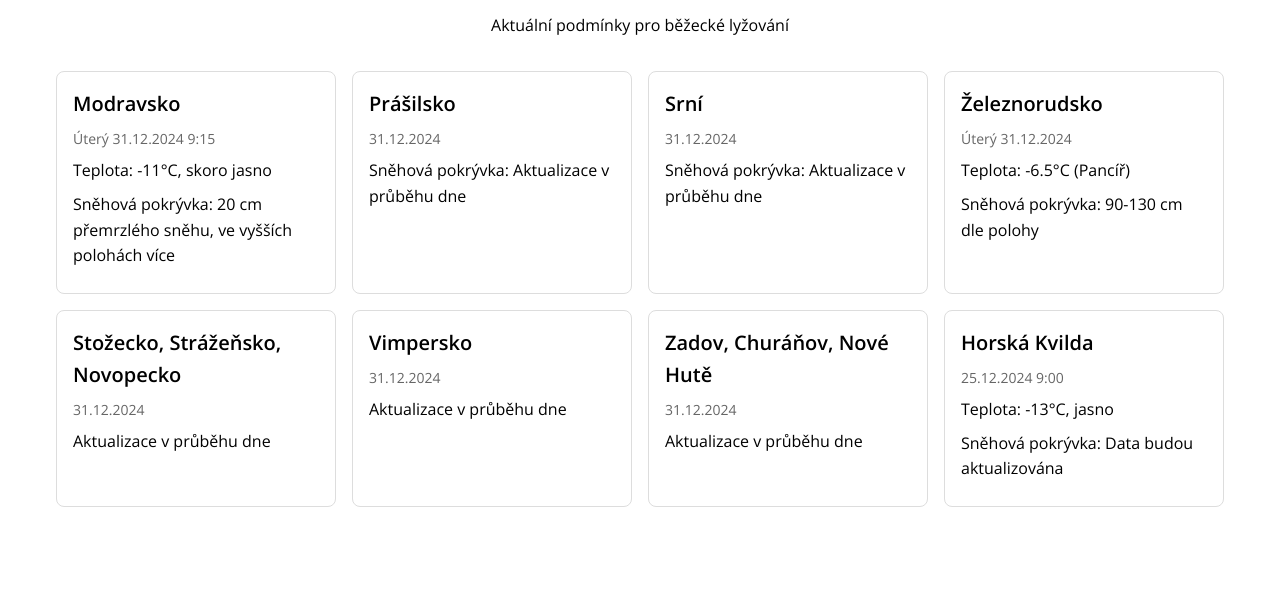
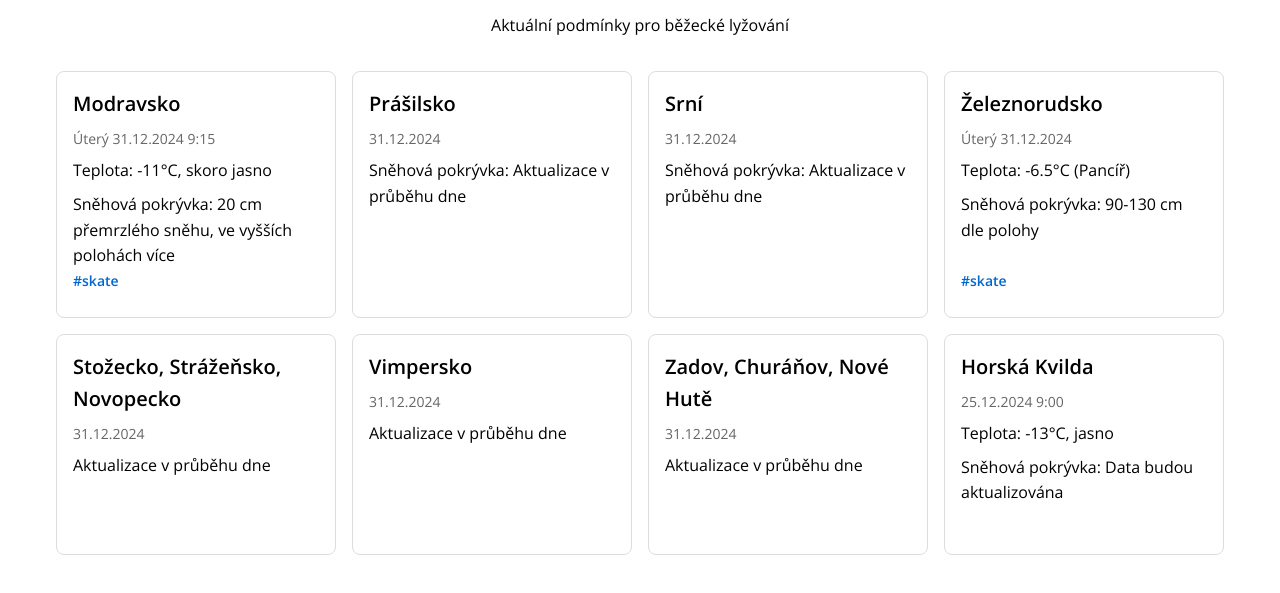
Before and after one commit to jakubmartinec/bila-stopa, a plain HTML site: page index.html in a window 1280 px wide. Shown: the part 57-650 px from the top of the page. Drawn offline with nearby package versions, Linux system fonts and the light colour scheme.

Commit message:
Add skating tags to info boxes

```diff
--- a/index.html
+++ b/index.html
@@ -34,6 +34,8 @@
             padding: 16px;
             margin-bottom: 16px;
             height: 100%;
+            position: relative;
+            padding-bottom: 40px;
         }
         .info-box h2 {
             font-size: 20px;
@@ -46,6 +48,14 @@
         .date {
             color: #666;
             font-size: 14px;
+        }
+        .tag {
+            position: absolute;
+            bottom: 16px;
+            left: 16px;
+            color: #0066cc;
+            font-size: 14px;
+            font-weight: 600;
         }
         @media (min-width: 600px) {
             .grid {
@@ -71,6 +81,7 @@
             <p class="date">Úterý 31.12.2024 9:15</p>
             <p>Teplota: -11°C, skoro jasno</p>
             <p>Sněhová pokrývka: 20 cm přemrzlého sněhu, ve vyšších polohách více</p>
+            <p class="tag">#skate</p>
         </div>
 
         <div class="info-box">
@@ -90,6 +101,7 @@
             <p class="date">Úterý 31.12.2024</p>
             <p>Teplota: -6.5°C (Pancíř)</p>
             <p>Sněhová pokrývka: 90-130 cm dle polohy</p>
+            <p class="tag">#skate</p>
         </div>
 
         <div class="info-box">
```
